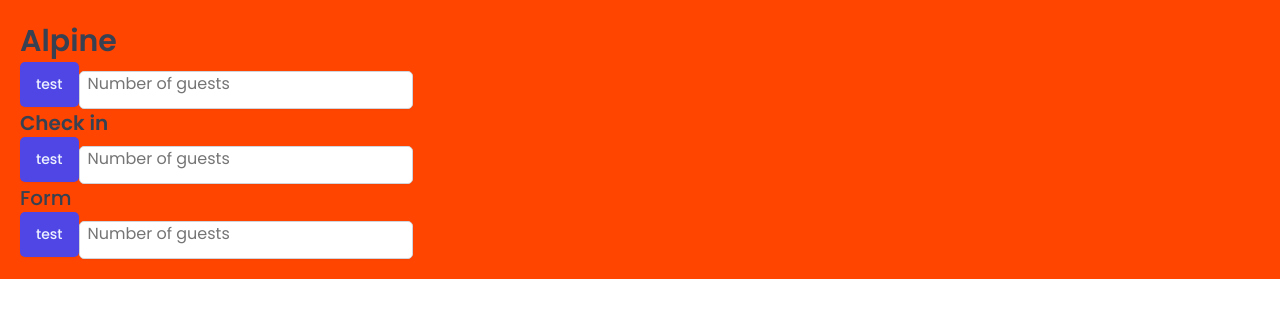
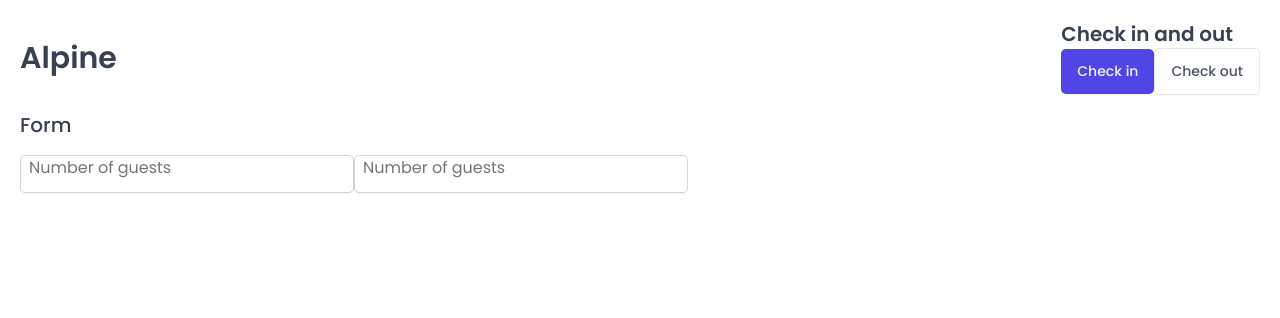
Before and after one commit to EdmondNeziraj/alpine, a React (Create React App) app: page / in a window 1280 px wide. Shown: the top 318 px of the page. Built offline with nearby package versions, Linux system fonts and the light colour scheme; a web font is replaced by a local one.

Commit message:
implemented row component

```diff
--- a/src/App.js
+++ b/src/App.js
@@ -3,10 +3,10 @@
 import Button from "./ui/Button";
 import Input from "./ui/Input";
 import Heading from "./ui/Heading";
-
+import Row from "./ui/Row";
 
 const StyledApp = styled.main`
-  background-color: orangered;
+  /* background-color: orangered; */
   padding: 20px;
 `
 
@@ -15,17 +15,31 @@
     <>
       <GlobalStyles />
       <StyledApp>
-        <Heading as="h1">Alpine</Heading>
-        <Button>test</Button>
-        <Input type="Number" placeholder="Number of guests"/>
-
-        <Heading as="h2">Check in</Heading>
-        <Button>test</Button>
-        <Input type="Number" placeholder="Number of guests"/>
-
-        <Heading as="h3">Form</Heading>
-        <Button>test</Button>
-        <Input type="Number" placeholder="Number of guests"/>
+        <Row>
+          <Row type="horizontal">
+            <Heading as="h1">Alpine</Heading>
+            <div>
+              <Heading as="h2">Check in and out</Heading>
+              <Button
+                variation="primary"
+                size="medium"
+                onClick={() => alert("Check in")}
+              >Check in</Button>
+              <Button
+                variation="secondary"
+                size="medium"
+                onClick={() => alert("Check out")}
+              >Check out</Button>
+            </div>
+          </Row>
+          <Row type="vertical">
+            <Heading as="h3">Form</Heading>
+            <form>
+              <Input type="Number" placeholder="Number of guests" />
+              <Input type="Number" placeholder="Number of guests" />
+            </form>
+          </Row>
+        </Row>
       </StyledApp>
     </>
   );
--- a/src/ui/Button.jsx
+++ b/src/ui/Button.jsx
@@ -49,19 +49,17 @@
 };
 
 const Button = styled.button`
-  font-size: 1.4rem;
-  padding: 1.2rem 1.6rem;
-  font-weight: 500;
   border: none;
   border-radius: var(--border-radius-sm);
-  background-color: var(--color-brand-600);
-  color: var(--color-brand-50);
   box-shadow: var(--shadow-sm);
-  cursor: pointer;
 
-  &:hover {
-    background-color: var(--color-brand-700);
-  }
+  ${(props) => sizes[props.size]}
+  ${(props) => variations[props.variation]}
 `
 
+Button.defaultProps = {
+  variation: "primary",
+  size: "medium",
+}
+
 export default Button;
--- /dev/null
+++ b/src/ui/Row.jsx
@@ -0,0 +1,22 @@
+import { styled, css } from "styled-components";
+
+const Row = styled.div`
+    display: flex;
+
+    ${props => props.type === "horizontal" &&
+    css`
+        justify-content: space-between;
+        align-items: center;
+    `}
+    ${props => props.type === "vertical" &&
+    css`
+        flex-direction: column;
+        gap: 1.6rem;
+    `}
+`
+
+Row.defaultProps = {
+    type: "vertical",
+}
+
+export default Row;
```
